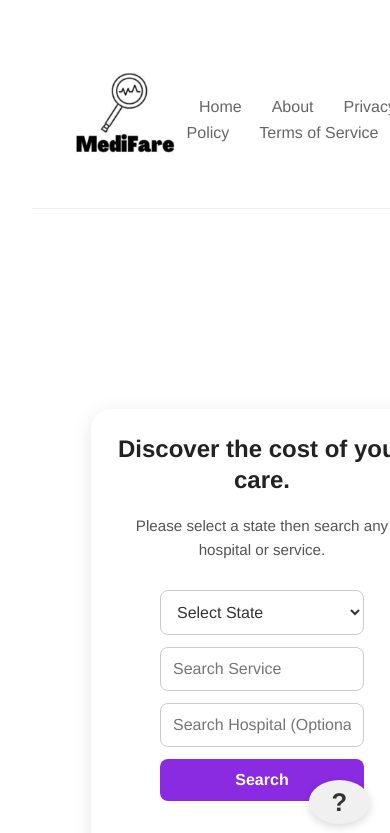
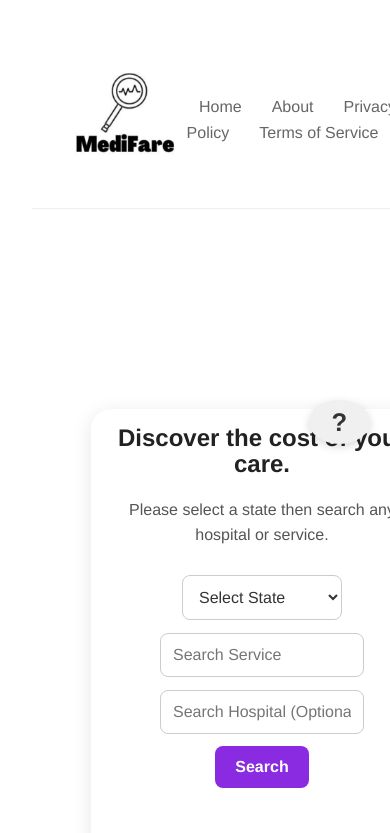
Before and after one commit to justinpark906/medifare_state, a React (Vite) app in the folder client/: page / in a window 390 px wide. Shown: the top 833 px of the page. Built offline with nearby package versions, Linux system fonts and the light colour scheme.

Commit message:
trying to fix mobile

```diff
--- a/client/index.html
+++ b/client/index.html
@@ -3,7 +3,7 @@
   <head>
     <meta charset="UTF-8" />
     <link rel="icon" type="image/png" href="/logo.png" />
-    <meta name="viewport" content="width=device-width, initial-scale=1">
+    <meta name="viewport" content="width=device-width, initial-scale=1.0" />
     <title>MediFare</title>
   </head>
   <body>
--- a/client/src/pages/Search.jsx
+++ b/client/src/pages/Search.jsx
@@ -19,6 +19,13 @@ function Search() {
   const [error, setError] = useState('');
   const [currentPage, setCurrentPage] = useState(1);
   const [showHelp, setShowHelp] = useState(false);
+
+  // Hide map by default on mobile screens
+useEffect(() => {
+    if (window.innerWidth < 768) {
+      setShowMap(false);
+    }
+  }, []);
 
   const RESULTS_PER_PAGE = 10;
 
--- a/client/src/styles/Search.css
+++ b/client/src/styles/Search.css
@@ -188,43 +188,23 @@
   /* ============================= */
   @media (max-width: 768px) {
     .search-box {
-      margin-top: 0; /* Remove negative shift on small screens */
-      padding: 1.5rem 1rem;
+      margin-top: 0;
+      padding: 1rem;
       width: 90%;
+    }
+
+    .hero-heading {
+      font-size: 1.5rem;
     }
 
     .search-bar {
       flex-direction: column;
-      align-items: stretch;
-      gap: 0.75rem;
-    }
-
-    .search-bar select,
-    .search-bar input,
-    .search-bar button {
-      width: 100%;
-    }
-
-    .hero-heading {
-      font-size: 1.5rem;
-      line-height: 1.3;
-    }
-
-    .search-subtext {
-      font-size: 0.95rem;
-      padding: 0 0.5rem;
+      gap: 0.8rem;
     }
 
     .usa-map-container {
-      flex-direction: column;
-      width: 100%;
-      overflow-x: auto;
-    }
-
-    .help-float-button {
-      top: auto;
-      bottom: 20px;
-      right: 20px;
-      transform: none;
+      transform: scale(0.8);
+      margin-top: 1rem;
+      margin-bottom: 1rem;
     }
   }
```
